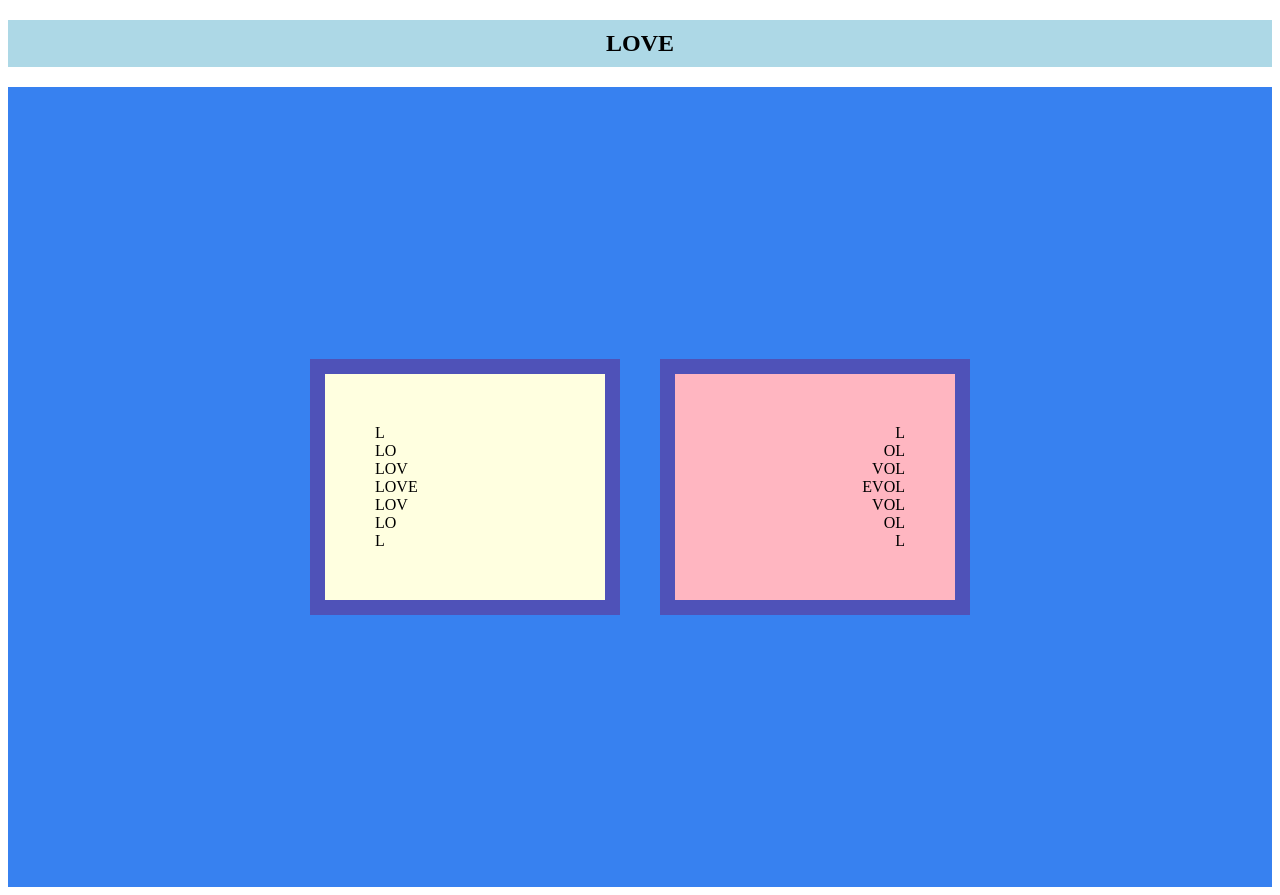
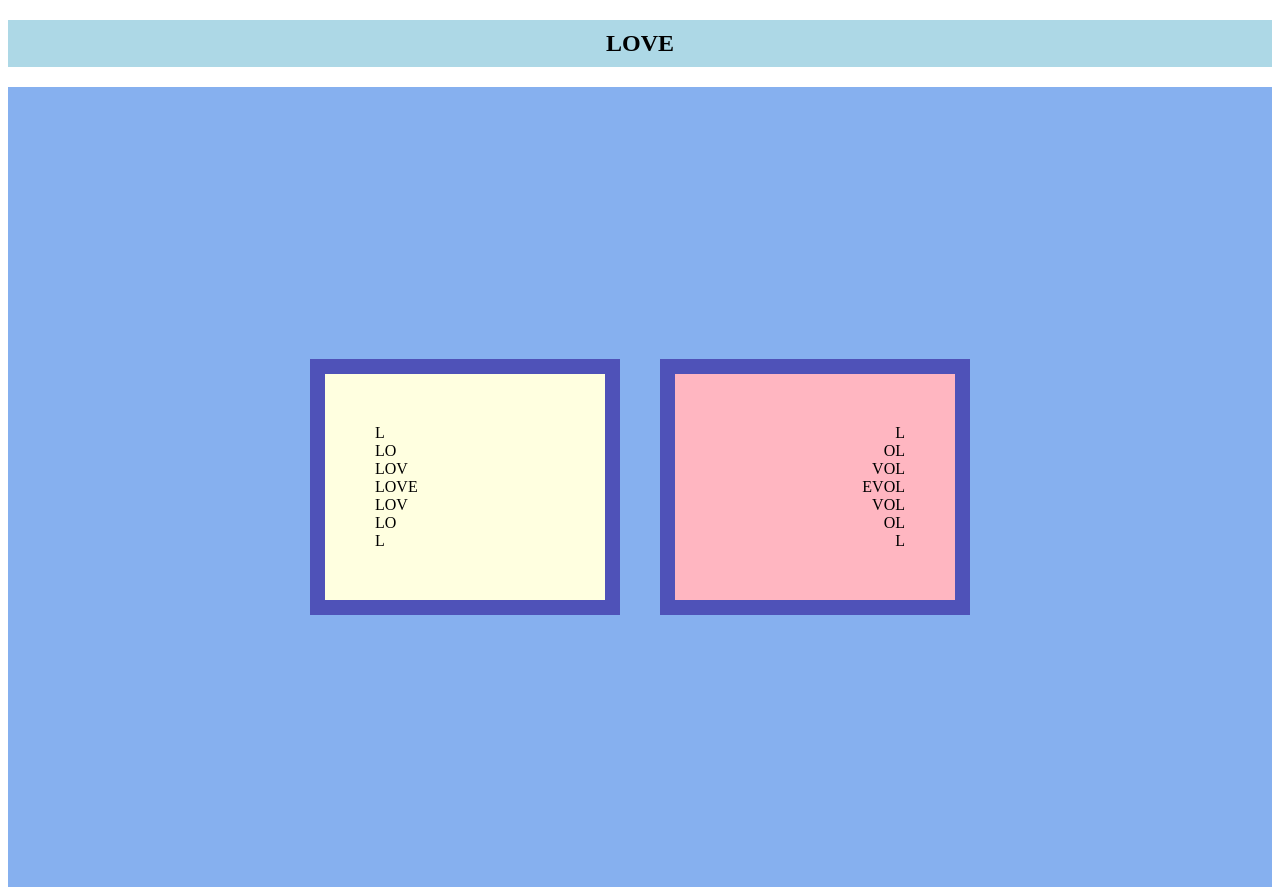
Before and after one commit to lydia547/lydia547.github.io, a plain HTML site: page index5.html in a window 1280 px wide. Drawn offline with Linux system fonts and the light colour scheme.

Commit message:
Update index5.html

```diff
--- a/index5.html
+++ b/index5.html
@@ -8,7 +8,7 @@
   justify-content: center;
   align-items: center;
   height: 100vh; /* Full viewport height to center vertically */
-  background-color: rgb(55, 129, 240);
+  background-color: rgb(134, 176, 239);
 }
 
 /* Container holding the two little boxes */
```
